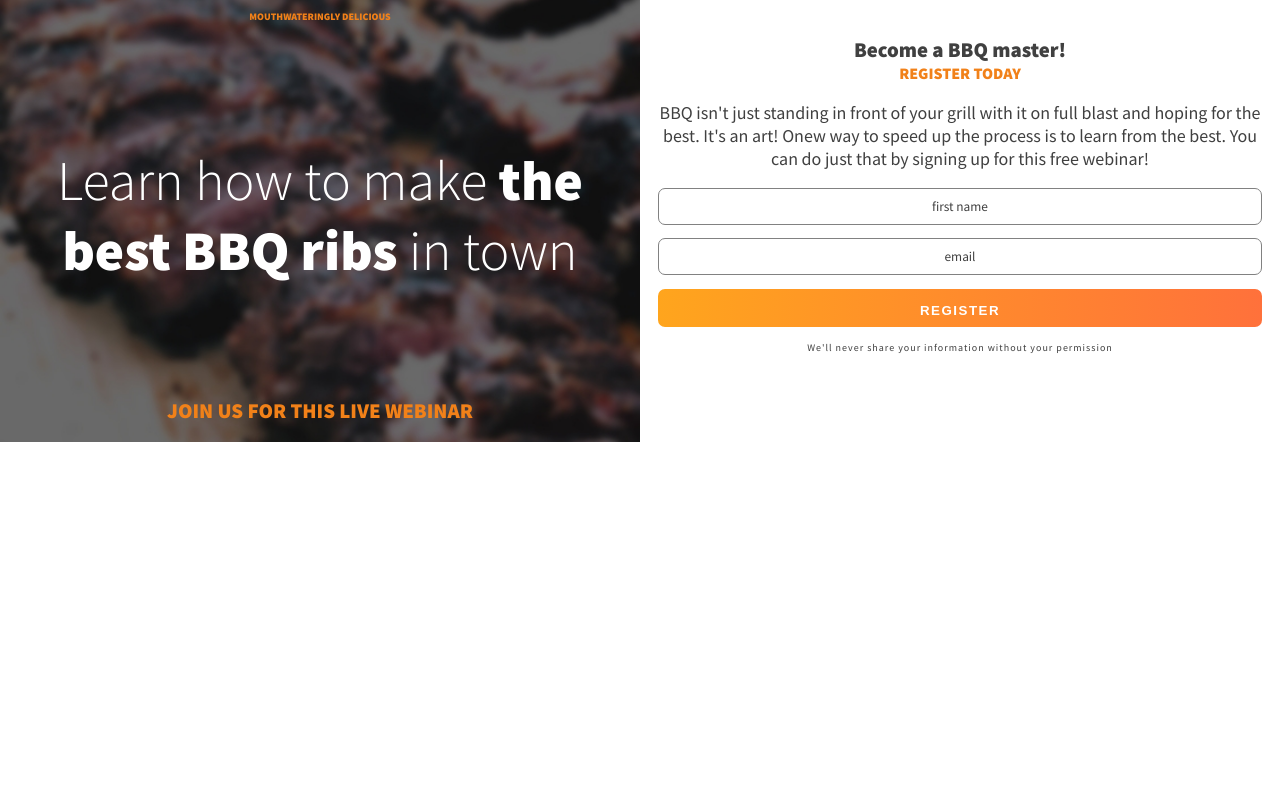
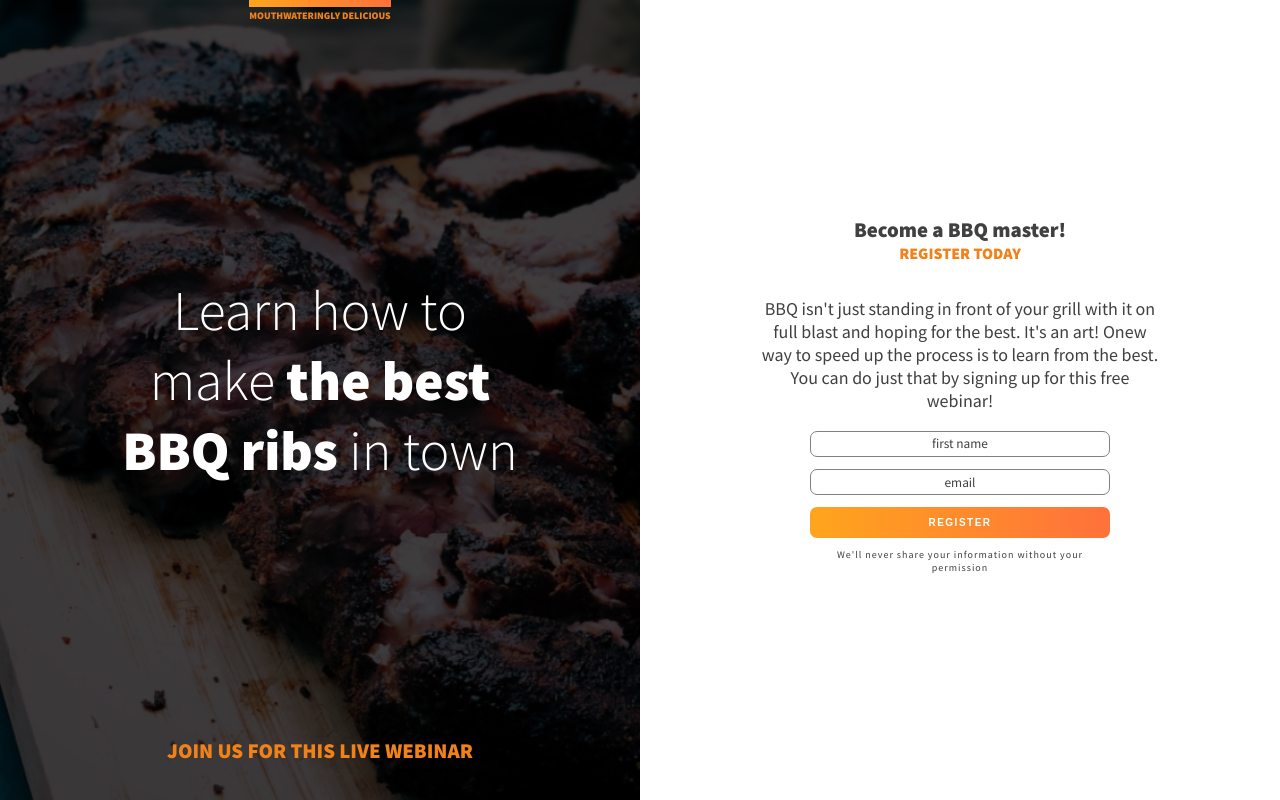
Before and after one commit to BexLedwith/bbq-splash, a plain HTML site: page index.html in a window 1280 px wide. Drawn offline with Linux system fonts and the light colour scheme.

Commit message:
finish styles

```diff
--- a/index.html
+++ b/index.html
@@ -29,10 +29,22 @@
           is to learn from the best. You can do just that by signing up for this
           free webinar!
         </p>
-        <form>
-          <input type="text" id="name" placeholder="first name" />
-          <input type="email" id="email" placeholder="email" />
-          <button type="submit">register</button>
+        <form class="email-collector" action="#" method="post">
+          <input
+            aria-label="first name"
+            type="text"
+            id="name"
+            placeholder="first name"
+            required
+          />
+          <input
+            aria-label="email"
+            type="email"
+            id="email"
+            placeholder="email"
+            required
+          />
+          <button type="submit" class="btn btn-primary">register</button>
           <p class="fine-print">
             We'll never share your information without your permission
           </p>
--- a/styles.css
+++ b/styles.css
@@ -18,7 +18,7 @@ h1 {
   font-size: 2.25rem;
   color: #fff;
   font-weight: 300;
-  margin: 2em 0;
+  margin: 0;
 }
 
 h1 + p {
@@ -45,9 +45,13 @@ h2 + p {
 .top-text {
   font-size: 0.625rem;
   font-weight: 900;
+  margin: 0;
+  padding-top: 2px;
   color: #f18119;
   text-transform: uppercase;
   order: -1;
+  border-top: 7px solid #f18119;
+  border-image: linear-gradient(to left, #ff713b 0%, #ffa51d 100%) 1;
 }
 
 strong {
@@ -70,41 +74,70 @@ strong {
   flex-direction: column;
   justify-content: space-between;
   background-color: #404040;
-  background-image: url(/images/dark-ribs.jpg);
+  background-image: url(/images/ribs.jpg);
   background-size: cover;
   background-position: center;
-  backdrop-filter: blur(3px);
-  -webkit-backdrop-filter: blur(3px);
-  padding: 0 0.25em 1em;
+  background-blend-mode: multiply;
+  padding: 0 0.5em 2em;
+  min-height: 50vh;
+}
+
+.hero > *,
+.main-content > * {
+  max-width: 400px;
+  margin-left: auto;
+  margin-right: auto;
 }
 
 .main-content {
   padding: 2em 1em;
+  display: flex;
+  flex-direction: column;
+  justify-content: center;
+}
+
+/* form */
+
+.email-collector {
+  width: 80%;
+  max-width: 300px;
 }
 
 input,
-button {
-  display: block;
+.btn {
   border-radius: 7px;
   width: 100%;
-  margin: 1em auto;
-  text-align: center;
-  height: 2.3125rem;
 }
 
 input {
   border: 1px solid #818181;
+  font-family: inherit;
+  text-align: inherit;
+  margin-bottom: 0.75rem;
+  padding: 0.25em;
+  transition: transform 0.3s;
 }
 
-button {
-  background: transparent linear-gradient(270deg, #ff713b 0%, #ffa51d 100%);
+.btn {
+  display: inline-block;
+  padding: 1em 1.5em;
+  font-size: 0.625rem;
+  text-transform: uppercase;
+  font-weight: 900;
+  letter-spacing: 1.5px;
   border: none;
+  cursor: pointer;
+}
+.btn-primary {
+  background: linear-gradient(to left, #ff713b 0%, #ffa51d 100%);
   color: #fff;
-  font-weight: 900;
-  text-transform: uppercase;
-  padding-top: 1.1em;
-  padding-bottom: 1.8em;
-  letter-spacing: 1.5px;
+  transition: transform 0.3s;
+}
+
+.btn-primary:hover,
+.btn-primary:focus,
+input:focus {
+  transform: scale(1.125);
 }
 
 /* media queries */
@@ -129,5 +162,6 @@ button {
   .hero,
   .main-content {
     width: 50%;
+    min-height: 100vh;
   }
 }
```
